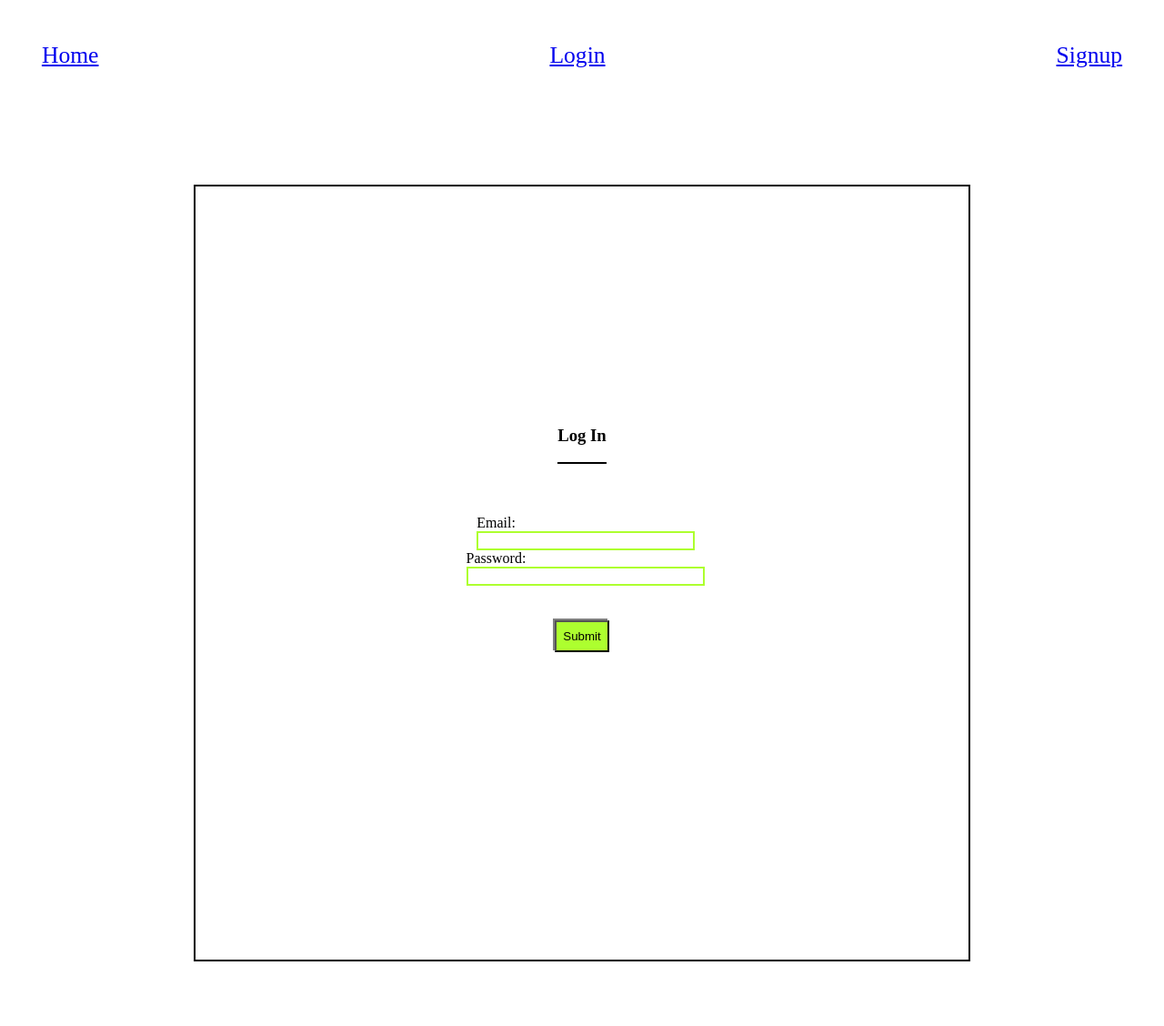
After one commit to sid-s1/Project-2, a Flask app: page /login in a window 1280 px wide. The commit adds this page. Shown: the whole page at 91% size. Run offline with Flask 2, Linux system fonts and the light colour scheme; parts of the project's set-up code (start-up, migrations or seed data) failed here and were passed over; some libraries are stand-ins or nearby versions.

Commit message:
Added ability to add store and see it along with input box to add items and see items; added signup,login,logout pages and restricted page visibility based on session cookies; those pages required secure password storage and several other support modules; based on home address entered during signup, route page updates origin and destination

```diff
--- a/app.py
+++ b/app.py
@@ -1,4 +1,4 @@
-from flask import Flask, redirect, request, render_template
+from flask import Flask, redirect, request, render_template, session
 import requests, os, psycopg2
 import app_service
 
@@ -13,11 +13,23 @@ api_key = open('maps.txt','r').read()
 
 @app.route('/')
 def index():
-    return render_template('index.html')
+    return render_template('index.html',user=session.get('email'))
 
 @app.route('/list')
 def shopping_list():
-    return render_template('shopping.html',key=api_key)
+    items_by_store = []
+    if session.get('email') != None:
+        user_id = app_service.retrieve_userID(session.get('email'))
+        stores = app_service.retrieve_stores(user_id)
+        for store in stores:
+            items = app_service.retrieve_items(user_id,store['id'])
+            items_by_store.append({
+                'id':store['id'],
+                'store':store['store'],
+                'location':store['location'],
+                'item_list':items
+            })
+        return render_template('shopping.html',key=api_key,user=session.get('email'),stores=items_by_store)
 
 # based on distance between origin and each destination/waypoint, create a sorted list of place_id's and use that to create a route then
 
@@ -26,12 +38,13 @@ def shopping_list():
 @app.route('/list',methods=["POST"])
 def shopping_list_search():
     searched_store = request.form.get('searched-store')
+    user_id = app_service.retrieve_userID(session.get('email'))
 
     store_search_json = app_service.store_search_json(searched_store)
     place_id = app_service.get_place_id(store_search_json)
     store_name = app_service.get_store_name(store_search_json)
 
-    app_service.store_place_details(place_id,store_name)
+    app_service.store_place_details(place_id,store_name,user_id)
 
     # cancel from here
     # stores_dict = app_service.store_place_details(place_id,store_name)
@@ -48,9 +61,69 @@ def list_route_display():
     # lat_long_farthest = app_service.farthest_destination()
     # lat = lat_long_farthest[0]
     # long = lat_long_farthest[1]
-    all_ids = app_service.all_ids()
-    return render_template('route.html',key=api_key,ids=all_ids)
+    if session.get('email') != None:
+        all_ids = app_service.all_ids()
+        lat_long = app_service.retrieve_address(session.get('email'))
+        return render_template('route.html',key=api_key,ids=all_ids,user=session.get('email'),lat=lat_long[0],long=lat_long[1])
 
+@app.route('/signup')
+def signup_page():
+    if session.get('email') == None:
+        return render_template('signup_page.html',key=api_key,user=session.get('email'))
+
+@app.route('/signup',methods=["POST"])
+def signup_process():
+    first_name = request.form.get('first_name')
+    email = request.form.get('email')
+    password = request.form.get('entered_password')
+    address = request.form.get('home')
+
+    hashed_password = app_service.hash(password)
+    geocoded_address = app_service.geocode_address(address)
+    home_latitude = geocoded_address[0]
+    home_longitude = geocoded_address[1]
+    app_service.create_user_on_db(first_name,email,hashed_password,home_latitude,home_longitude)
+    return redirect('/')
+
+@app.route('/login')
+def login_page():
+    if session.get('email') == None:
+        return render_template('login_page.html',user=session.get('email'))
+
+@app.route('/login',methods=["POST"])
+def login_check():
+    email = request.form.get('email')
+    password = request.form.get('entered_password')
+    if app_service.check_email_db(email):
+        if app_service.check_login_details(email,password):
+            session['email'] = email
+            return redirect('/')
+        else:
+            return render_template('login_page.html',unmatched=True)
+    else:
+        return render_template('login_page.html',no_email=True)
+
+@app.route('/logout_check')
+def logout_decision():
+    if session.get('email') != None:
+        return render_template('logout_decision.html',user=session.get('email'))
+
+@app.route('/logout',methods=["POST"])
+def logout():
+    action = request.form.get('action')
+    if action == 'Yes please':
+        session.pop('email')
+    else:
+        print('no')
+    return redirect('/')
+
+@app.route('/add_item',methods=["POST"])
+def add_item_action():
+    store_id = request.form.get('store-id')
+    added_item = request.form.get('added-item')
+    user_id = app_service.retrieve_userID(session.get('email'))
+    app_service.store_items(user_id,store_id,added_item)
+    return redirect('/list')
 
 if __name__ == '__main__':
     app.run(debug=True)
--- a/static/base_style.css
+++ b/static/base_style.css
@@ -68,14 +68,38 @@
     padding: 2%;
     margin: 5%;
 }
+#item-flexbox {
+    justify-content: start;
+}
+#items-each-store {
+    height: 100%;
+}
+#signup-fields {
+    text-align: start;
+}
 header {
     border-bottom: 2px solid black;
 }
 .bordered-input-box {
     border: 2px solid greenyellow;
-    width: 200%;
+    width: 100%;
 }
 #form-btn {
     margin: 15% auto;
     box-shadow: -2px -2px grey;
 }
+.add-item-btn {
+    margin: 15% auto;
+    padding: 3%;
+    background-color: greenyellow;
+    box-shadow: -2px -2px grey;
+}
+.add-item-btn:hover {
+    background-color: rgb(113, 169, 30);
+    cursor: pointer;
+}
+.add-item-btn:active {
+    background-color: black;
+    color: white;
+    box-shadow: 0px 0px;
+}
--- a/templates/base.html
+++ b/templates/base.html
@@ -14,16 +14,26 @@
             <li>
                 <a href="{{ url_for('index') }}">Home</a>
             </li>
+            {% if user != None %}
             <li>
                 <a href="{{ url_for('shopping_list') }}">Create a shopping list</a>
             </li>
             <li>
                 <a href="{{ url_for('list_route_display') }}">Shopping List and Route</a>
             </li>
-            <li>Login
+            {% endif %}
+            {% if user == None %}
+            <li>
+                <a href="{{ url_for('login_page') }}">Login</a>
             </li>
-            <li>Logout</li>
-            <li>Signup</li>
+            <li>
+                <a href="{{ url_for('signup_page') }}">Signup</a>
+            </li>
+            {% else %}
+            <li>
+                <a href="{{ url_for('logout_decision') }}">Logout</a>
+            </li>
+            {% endif %}
         </ul>
     </nav>
     {% block body %}{% endblock %}
--- /dev/null
+++ b/templates/login_page.html
@@ -0,0 +1,25 @@
+{% extends 'base.html' %}
+
+{% block body %}
+    <section class="centered-list-display">
+        <div class="centered-list-child flex-for-col" id="signup-fields">
+            <header>
+                <h3>Log In</h3>
+            </header>
+            <form action="/login" method="POST" class="flex-for-col">
+                <label for="email">
+                    Email:
+                    <input type="text" required name="email" class="bordered-input-box">
+                </label>
+                <label for="password">
+                    Password:
+                    <input type="password" required name="entered_password" class="bordered-input-box">
+                </label>
+                <button class="centered-btn" id="form-btn">
+                    Submit
+                </button>
+            </form>
+        </div>
+    </section>
+    <script src="{{ url_for('static',filename='login.js') }}"></script>
+{% endblock %}
--- a/templates/route.html
+++ b/templates/route.html
@@ -10,8 +10,8 @@
             <p>Lorem ipsum dolor sit amet consectetur adipisicing elit. Maxime reiciendis impedit fugiat, harum laboriosam non debitis ex inventore quod ipsum temporibus enim. Facilis, quasi ad. Magnam non eveniet voluptatem recusandae.</p>
             <p>Lorem ipsum dolor sit amet consectetur adipisicing elit. Minus dolorum sint dignissimos nobis debitis harum modi, in quas praesentium, corporis rerum tenetur aut voluptate cupiditate beatae commodi reiciendis nisi? Error!</p>
             <iframe width="450" height="250" frameborder="0" style="border:0" referrerpolicy="no-referrer-when-downgrade"
-                src="https://www.google.com/maps/embed/v1/directions?key={{ key }}&origin=-33.819450,151.004170
-                &destination=-33.819450,151.004170&waypoints={{ ids }}&avoid=tolls|highways">
+                src="https://www.google.com/maps/embed/v1/directions?key={{ key }}&origin={{ lat }},{{ long }}
+                &destination={{ lat }},{{ long }}&waypoints={{ ids }}&avoid=tolls|highways">
             </iframe>
         </div>
     </section>
```
Also changed, not shown: app_service.py (+137 -4 lines), static/signup.js (added, +22 -0 lines), templates/logout_decision.html (added, +19 -0 lines), templates/shopping.html (+46 -0 lines), templates/signup_page.html (added, +38 -0 lines), static/login.js (added).
